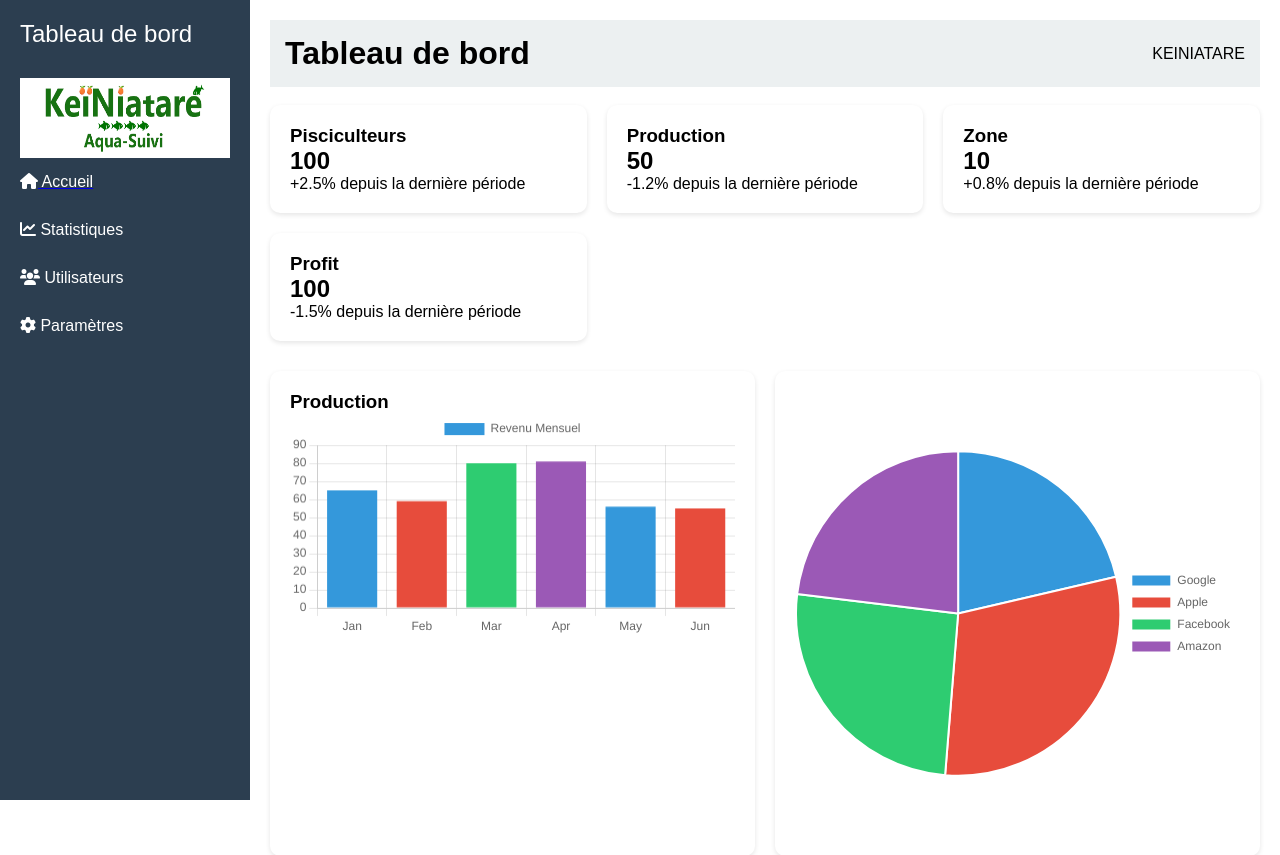
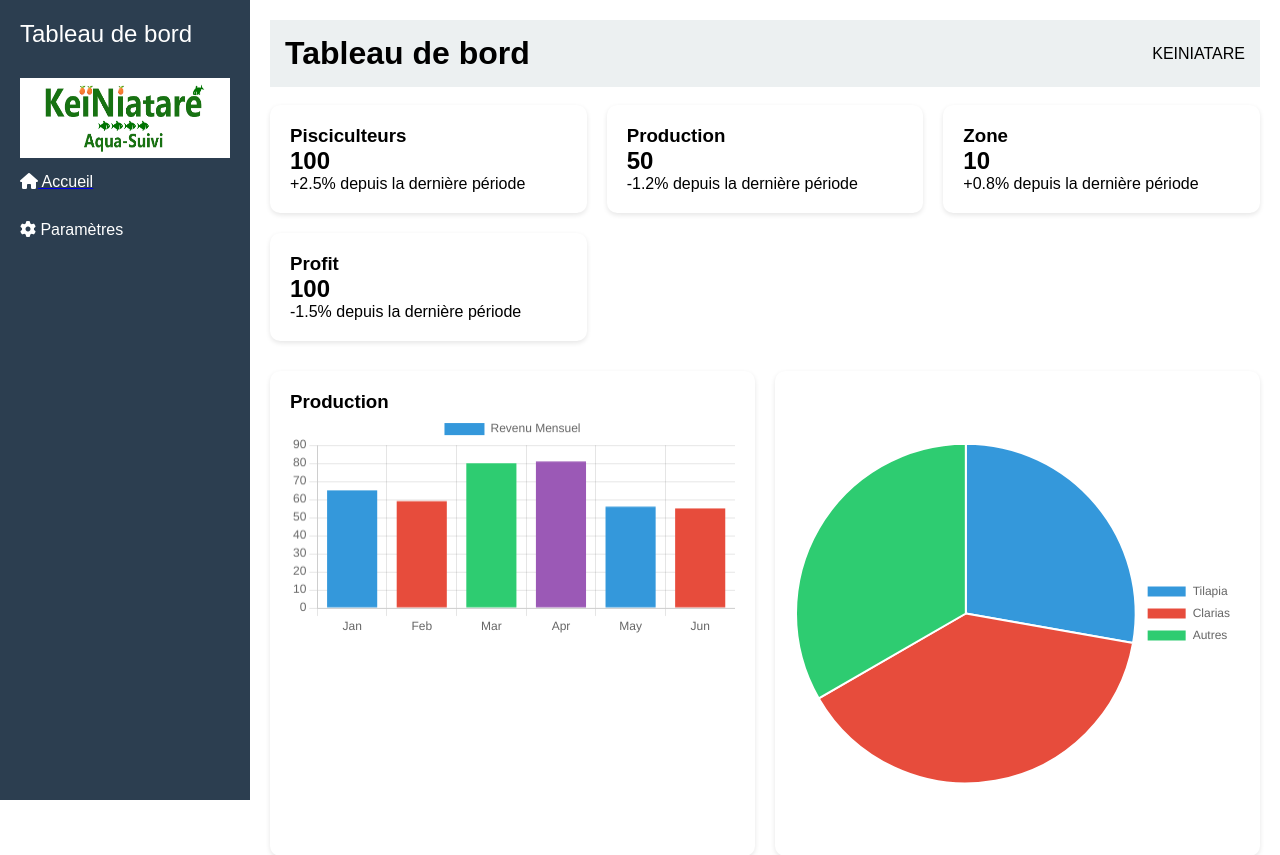
Before and after one commit to BadraAlou/pisciculture-app-backend, a Django app: page /admin/dashboard/ in a window 1280 px wide. Shown: the top 855 px of the page. Run offline with Django 5.2, Linux system fonts and the light colour scheme; the visitor is signed in with stand-in values (Sample User, id 1).

Commit message:
fix report...

```diff
--- a/gestionferme/templates/gestionferme/admin/custom_dashboard.html
+++ b/gestionferme/templates/gestionferme/admin/custom_dashboard.html
@@ -103,8 +103,8 @@
             <ul class="sidebar-menu">
                  {% comment %} <!--<li><i class="fas fa-home"></i><a href="{% url 'app:link_name' args=(variable, another_variable) %}"></a> Accueil</li>--> {% endcomment %}
                  <a href="{% url 'admin:index' %}"> <li style="color: white;"><i class="fas fa-home"></i> Accueil  </li></a>
-                <li><i class="fas fa-chart-line"></i> Statistiques</li>
-                <li><i class="fas fa-users"></i> Utilisateurs</li>
+                 {% comment %}<li><i class="fas fa-chart-line"></i> Statistiques</li>
+                <li><i class="fas fa-users"></i> Utilisateurs</li>{% endcomment %}
                 <li><i class="fas fa-cog"></i> Paramètres</li>
             </ul>
         </div>
@@ -236,15 +236,14 @@
         new Chart(ctx2, {
             type: 'pie',
             data: {
-                labels: ['Google', 'Apple', 'Facebook', 'Amazon'],
+                labels: ['Tilapia', 'Clarias', 'Autres'],
                 datasets: [{
                     label: 'Partage de Marché',
-                    data: [25, 35, 30, 27],
+                    data: [25, 35, 30],
                     backgroundColor: [
                         '#3498db',
                         '#e74c3c',
                         '#2ecc71',
-                        '#9b59b6'
                     ]
                 }]
             },
--- a/piscicultureproject/urls.py
+++ b/piscicultureproject/urls.py
@@ -20,7 +20,7 @@ from gestionferme.views import custom_dashboard
 
 urlpatterns = [
     path('admin/dashboard/', custom_dashboard, name='custom_dashboard'),
-
     path('admin/', admin.site.urls),
+    path('', custom_dashboard, name='custom_dashboard'),
     path('pdf/pisciculture/', include('gestionferme.urls')),
 ]
```
Also changed, not shown: gestionferme/admin.py (+9 -2 lines).
